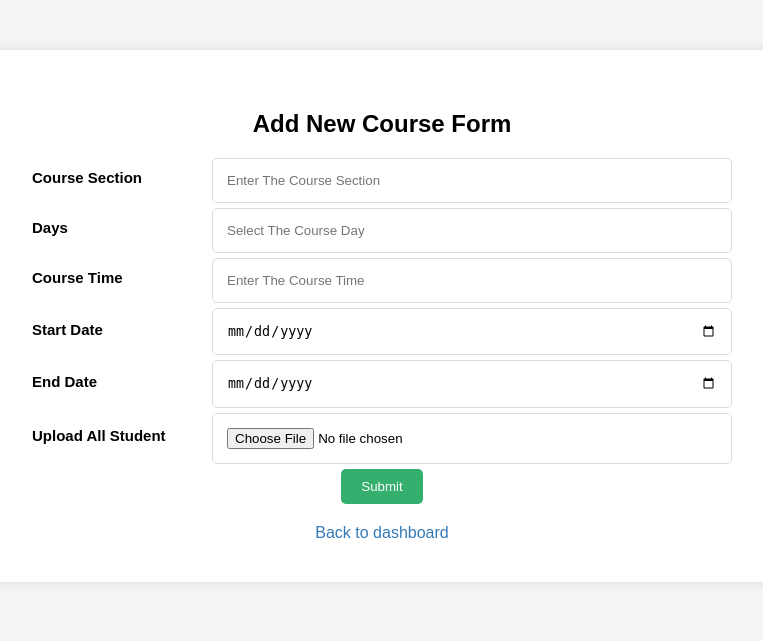
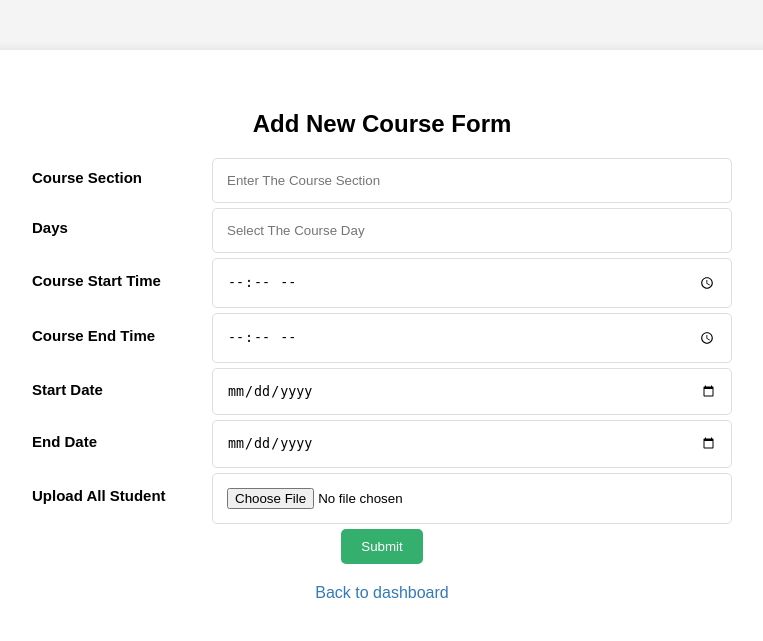
Before and after one commit to Shiba010/EasyAttend, a Flask app: page /add_course_form in a window 1280 px wide. Shown: the top 641 px of the page, without its empty margins (258-1021 px from the left). Run offline with Flask 3, Linux system fonts and the light colour scheme; a user stored in the database is signed in.

Commit message:
adjust selecting time in add student form

```diff
--- a/app.py
+++ b/app.py
@@ -327,7 +327,9 @@ def add_course():
 
         course_name = request.form.get("course_section")
         days = request.form.get("days")
-        time = request.form.get("time")
+        start_time = request.form.get("start_time")
+        end_time = request.form.get("end_time")
+        time = f"{start_time} - {end_time}"
         start_date= request.form.get("start_date")
         end_date= request.form.get("end_date")
         courses = request.form.get("courses")
--- a/static/add_course.css
+++ b/static/add_course.css
@@ -63,6 +63,14 @@ input[list="days"]{
     border-radius: 5px;
 }
 
+input[type="time"]{
+    width: 70%;
+    padding: 2%;
+    border: 1px solid #ddd;
+    background: #fff;
+    border-radius: 5px;
+}
+
 input[type="file"] {
     width: 70%;
     padding: 2%;
--- a/templates/add_course_form.html
+++ b/templates/add_course_form.html
@@ -21,10 +21,17 @@
                     <datalist id="days"></datalist>
                 </div>
 
+                <!--  -->
                 <div class="input-group">
-                    <label for="time">Course Time</label>
-                    <input type="text" name="time" placeholder="Enter The Course Time" required>
+                    <label for="start_time">Course Start Time</label>
+                    <input type="time" name="start_time" placeholder="Select The Course Start Time" required>
                 </div>
+
+                <div class="input-group">
+                    <label for="end_time">Course End Time</label>
+                    <input type="time" name="end_time" placeholder="Select The Course End Time" required>
+                </div>
+                <!--  -->
 
                 <div class="input-group">
                     <label for="start_date">Start Date</label>
```
